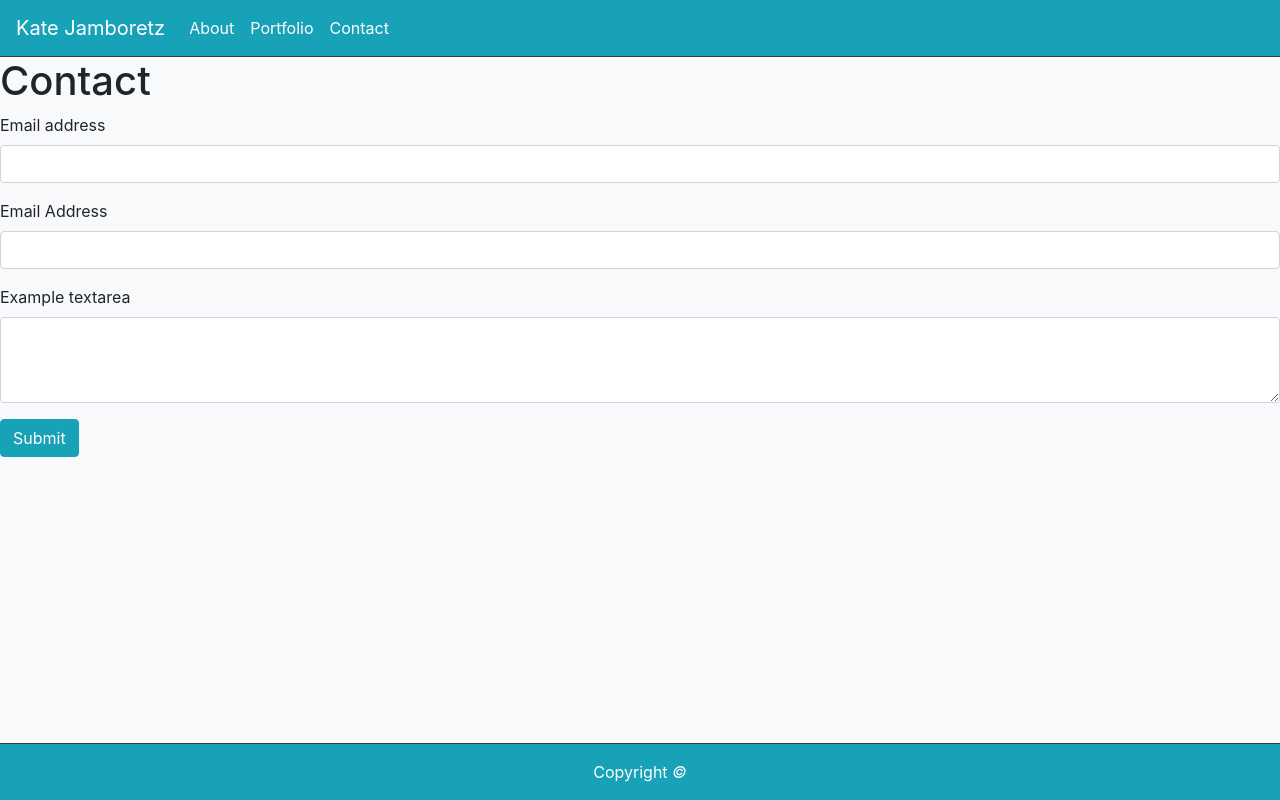
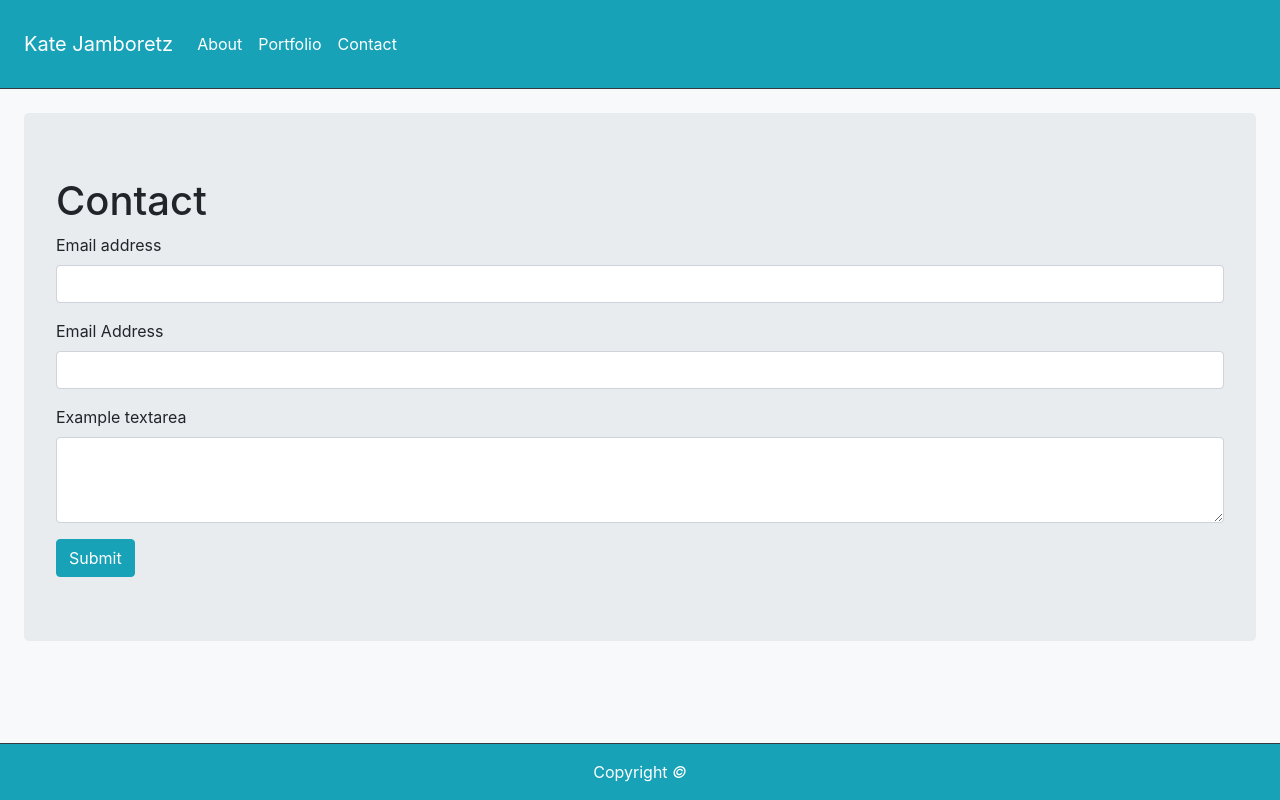
Before and after one commit to katejamboretz/Bootstrap-Portfolio, a plain HTML site: page contact.html in a window 1280 px wide. Drawn offline with nearby package versions, Linux system fonts and the light colour scheme.

Commit message:
Add jumbotron with margin and padding to navbar so it doesn't get squished by content.

```diff
--- a/contact.html
+++ b/contact.html
@@ -10,7 +10,7 @@
 
     <body class="bg-light d-flex flex-column h-100">
 
-        <nav class="navbar navbar-expand-lg navbar-dark bg-info border-bottom border-dark">
+        <nav class="navbar navbar-expand-lg navbar-dark p-4 bg-info border-bottom border-dark">
             <a class="navbar-brand text-white">Kate Jamboretz</a>
 
             <div class="collapse navbar-collapse" id="navbarSupportedContent">
@@ -28,7 +28,7 @@
             </div>
         </nav>
 
-        <div>
+        <div class="jumbotron m-4">
             <div class="row">
                 <div class="col-md-12">
                     <h1>Contact</h1>
```
Also changed, not shown: index.html (+2 -2 lines), portfolio.html (+2 -2 lines).
